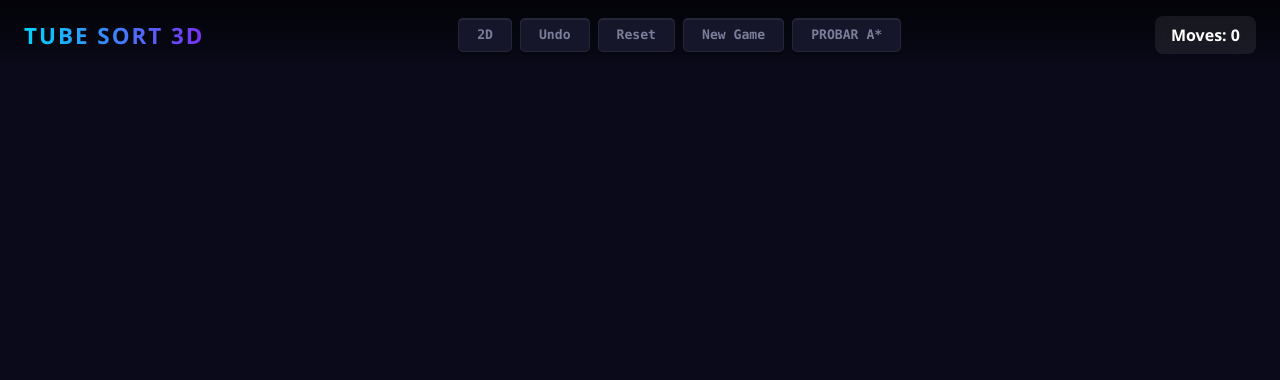
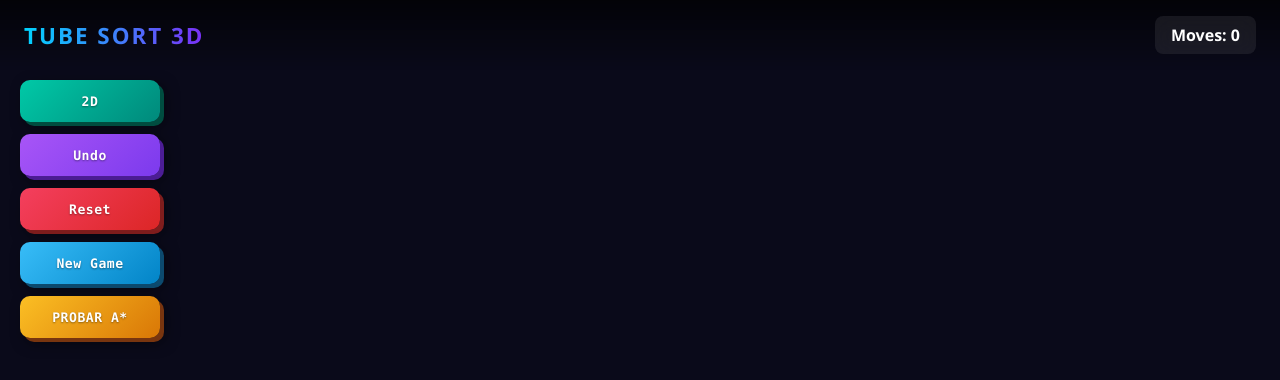
Before and after one commit to JoseZum/ColorPuzzleGame, a website with bundled scripts: page index.html in a window 1280 px wide. Built offline with nearby package versions, Linux system fonts and the light colour scheme.

Commit message:
Cambiar estilo de los botones

```diff
--- a/styles.css
+++ b/styles.css
@@ -4,17 +4,26 @@ body{overflow:hidden;background:#0a0a1a;font-family:'Segoe UI',sans-serif;color:
 #overlay{position:fixed;top:0;left:0;width:100%;height:100%;z-index:10;pointer-events:none}
 #hud{pointer-events:all;display:flex;align-items:center;justify-content:space-between;padding:16px 24px;background:linear-gradient(180deg,rgba(0,0,0,0.7) 0%,transparent 100%)}
 #hud h1{font-size:1.4rem;font-weight:700;letter-spacing:2px;text-transform:uppercase;background:linear-gradient(90deg,#00d4ff,#7b2ff7);-webkit-background-clip:text;-webkit-text-fill-color:transparent}
-#controls{display:flex;gap:8px}
-#controls button,#victory-content button{pointer-events:all;padding:8px 18px;background:#16162a;border:1px solid rgba(255,255,255,0.07);border-radius:5px;font-size:0.82rem;font-family:'Consolas','SF Mono','Lucida Console',monospace;font-weight:700;color:#7a7e9a;cursor:pointer;transition:color 0.12s,background 0.12s,transform 0.06s,box-shadow 0.06s;box-shadow:0 3px 0 #060610,inset 0 1px 0 rgba(255,255,255,0.07);display:inline-flex;align-items:center;justify-content:center;height:34px;line-height:1;user-select:none;vertical-align:middle}
-#controls button:hover,#victory-content button:hover{background:#1e2038;color:#bfc3dd;border-color:rgba(255,255,255,0.14)}
-#controls button:active,#victory-content button:active{transform:translateY(2px);box-shadow:none;border-color:rgba(255,255,255,0.04)}
-#btn-view{box-shadow:0 3px 0 #1a4d40,inset 0 1px 0 rgba(255,255,255,0.07)}
-#btn-undo{box-shadow:0 3px 0 #2a1e60,inset 0 1px 0 rgba(255,255,255,0.07)}
-#btn-reset{box-shadow:0 3px 0 #5a1818,inset 0 1px 0 rgba(255,255,255,0.07)}
-#btn-new{box-shadow:0 3px 0 #103448,inset 0 1px 0 rgba(255,255,255,0.07)}
-#btn-astar{color:#907828;box-shadow:0 3px 0 #604010,inset 0 1px 0 rgba(255,255,255,0.07)}
-#btn-astar:hover{color:#c8a830}
-#btn-astar:disabled{opacity:0.4;cursor:not-allowed;transform:none;box-shadow:none}
+#controls{pointer-events:all;position:fixed;top:80px;left:20px;display:flex;flex-direction:column;gap:12px;z-index:20}
+#controls button{padding:11px 22px;border:none;border-radius:10px;font-size:0.82rem;font-family:'Consolas','SF Mono','Lucida Console',monospace;font-weight:800;color:#fff;cursor:pointer;display:flex;align-items:center;justify-content:center;height:42px;min-width:140px;user-select:none;letter-spacing:0.5px;text-shadow:0 1px 2px rgba(0,0,0,0.4);transition:transform 0.08s,box-shadow 0.08s}
+#controls button:hover{transform:translate(-2px,-2px)}
+#controls button:active{transform:translate(4px,4px);transition:transform 0.03s}
+#btn-view{background:linear-gradient(135deg,#00c9a7,#00897b);box-shadow:4px 4px 0 #004d40,5px 5px 14px rgba(0,0,0,0.5)}
+#btn-view:hover{box-shadow:6px 6px 0 #004d40,7px 7px 18px rgba(0,0,0,0.5)}
+#btn-view:active{box-shadow:0 0 0 #004d40,1px 1px 4px rgba(0,0,0,0.4)}
+#btn-undo{background:linear-gradient(135deg,#a855f7,#7c3aed);box-shadow:4px 4px 0 #4c1d95,5px 5px 14px rgba(0,0,0,0.5)}
+#btn-undo:hover{box-shadow:6px 6px 0 #4c1d95,7px 7px 18px rgba(0,0,0,0.5)}
+#btn-undo:active{box-shadow:0 0 0 #4c1d95,1px 1px 4px rgba(0,0,0,0.4)}
+#btn-reset{background:linear-gradient(135deg,#f43f5e,#dc2626);box-shadow:4px 4px 0 #7f1d1d,5px 5px 14px rgba(0,0,0,0.5)}
+#btn-reset:hover{box-shadow:6px 6px 0 #7f1d1d,7px 7px 18px rgba(0,0,0,0.5)}
+#btn-reset:active{box-shadow:0 0 0 #7f1d1d,1px 1px 4px rgba(0,0,0,0.4)}
+#btn-new{background:linear-gradient(135deg,#38bdf8,#0284c7);box-shadow:4px 4px 0 #0c4a6e,5px 5px 14px rgba(0,0,0,0.5)}
+#btn-new:hover{box-shadow:6px 6px 0 #0c4a6e,7px 7px 18px rgba(0,0,0,0.5)}
+#btn-new:active{box-shadow:0 0 0 #0c4a6e,1px 1px 4px rgba(0,0,0,0.4)}
+#btn-astar{background:linear-gradient(135deg,#fbbf24,#d97706);box-shadow:4px 4px 0 #78350f,5px 5px 14px rgba(0,0,0,0.5)}
+#btn-astar:hover{box-shadow:6px 6px 0 #78350f,7px 7px 18px rgba(0,0,0,0.5)}
+#btn-astar:active{box-shadow:0 0 0 #78350f,1px 1px 4px rgba(0,0,0,0.4)}
+#btn-astar:disabled{opacity:0.3;cursor:not-allowed;transform:none;box-shadow:4px 4px 0 #78350f,5px 5px 14px rgba(0,0,0,0.5)}
 #moves-counter{font-size:1rem;font-weight:600;padding:8px 16px;background:rgba(255,255,255,0.08);border-radius:8px;backdrop-filter:blur(10px)}
 #victory-screen{display:none;position:absolute;top:0;left:0;width:100%;height:100%;pointer-events:all;background:rgba(0,0,0,0.75);backdrop-filter:blur(8px);justify-content:center;align-items:center;animation:fadeIn 0.5s ease}
 #victory-screen.active{display:flex}
```
